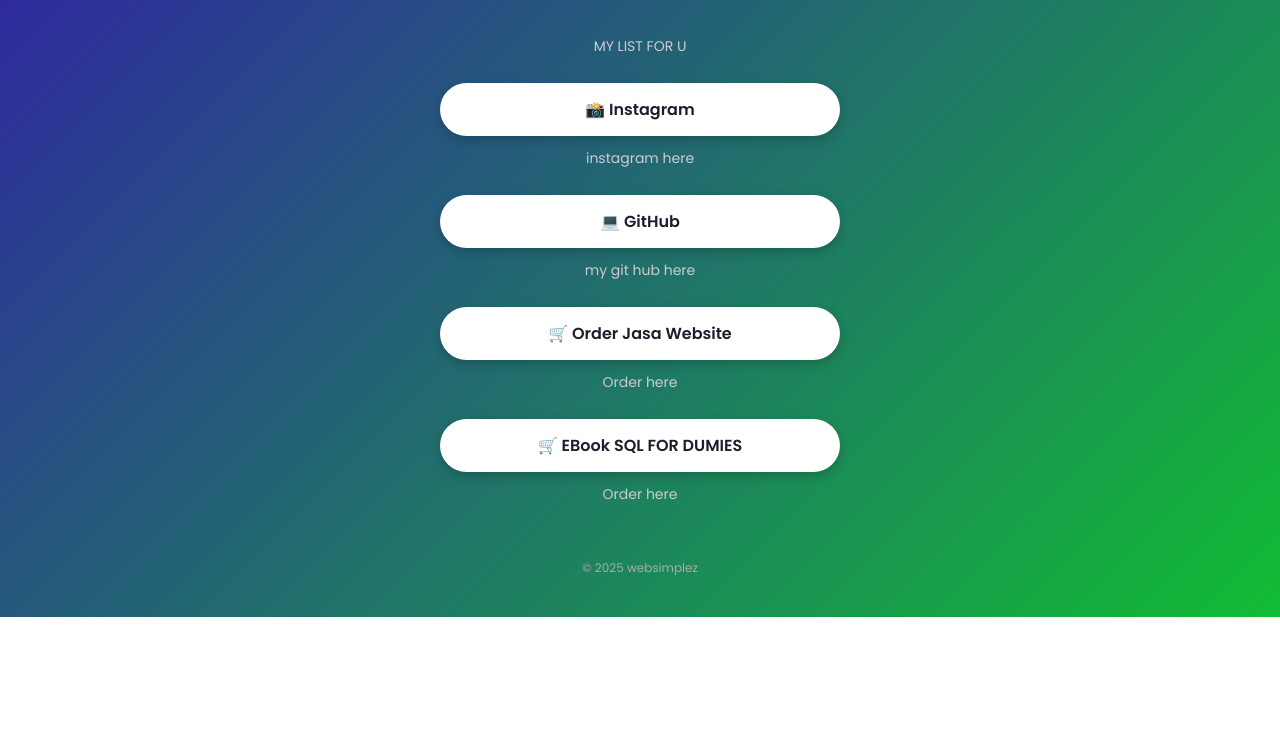
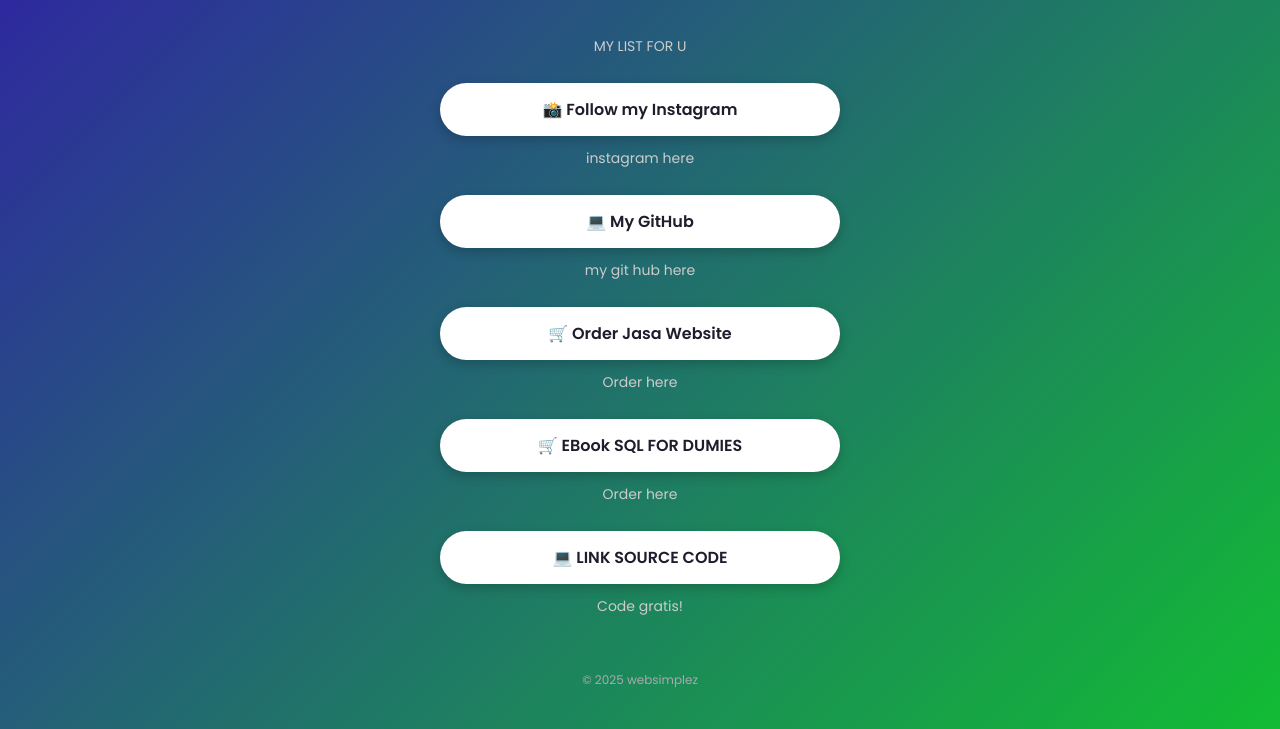
Before and after one commit to danzboyz/Bio-tiktok, a plain HTML site: page index.html in a window 1280 px wide. Shown: the part 244-973 px from the top of the page. Before the commit the page ends 861 px from the top, so only its background shows below. Drawn offline with Linux system fonts and the light colour scheme.

Commit message:
Update index.html
y

```diff
--- a/index.html
+++ b/index.html
@@ -78,14 +78,16 @@
   <br><p>MY LIST FOR U</p>
 
   <!-- Ganti Link di bawah ini -->
-  <a href="https://instagram.com/_wldnshbhn" class="link-btn" target="_blank">📸 Instagram</a>
+  <a href="https://instagram.com/_wldnshbhn" class="link-btn" target="_blank">📸 Follow my Instagram</a>
   <p>instagram here</p>
-  <a href="https://github.com/danzboyz" class="link-btn" target="_blank">💻 GitHub</a>
+  <a href="https://github.com/danzboyz" class="link-btn" target="_blank">💻 My GitHub</a>
   <p>my git hub here</p>
   <a href="https://wa.me/6285881334119?text=Halo%20saya%20tertarik%20order%20web!" class="link-btn" target="_blank">🛒 Order Jasa Website</a>
   <p>Order here</p>
   <a href="http://lynk.id/danzboyz/1dn6rknejp07/checkout" class="link-btn" target="_blank">🛒 EBook SQL FOR DUMIES</a>
   <p>Order here</p>
+  <a href="https://danzboyz.github.io/belajar-bahasa-pemrograman/" class="link-btn" target="_blank">💻 LINK SOURCE CODE</a>
+  <p>Code gratis!</p>
 
   <footer>© 2025 websimplez</footer>
 </body>
```
